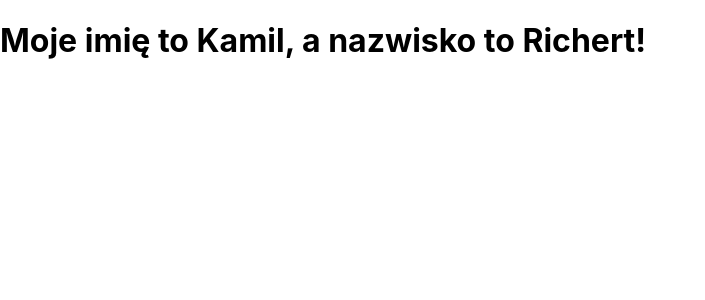
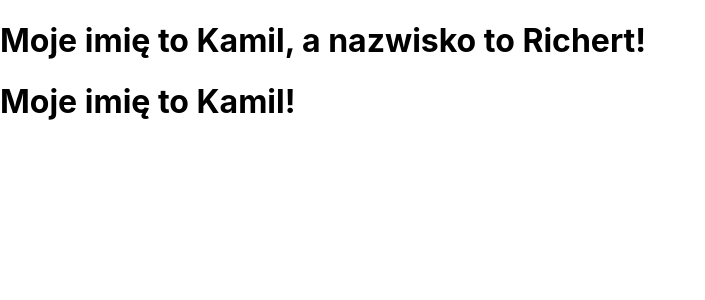
Before and after one commit to infoshareacademy/isareactaccenture, a React (Create React App) app in the folder react/my-app/: page / in a window 1280 px wide. Shown: the top 300 px of the page, without its empty margins (0-705 px from the left). Built offline with nearby package versions, Linux system fonts and the light colour scheme; the HTML template or start-up script is replaced by a standard one.

Commit message:
Added conditon in MyName

```diff
--- a/react/my-app/src/App.js
+++ b/react/my-app/src/App.js
@@ -2,7 +2,10 @@
 
 function App() {
     return (
-        <MyName name="Kamil" surname="Richert" />
+        <>
+            <MyName name="Kamil" surname="Richert" />
+            <MyName name="Kamil" />
+        </>
     );
 }
 
--- a/react/my-app/src/MyName.js
+++ b/react/my-app/src/MyName.js
@@ -1,5 +1,9 @@
 function MyName(props) {
-    return <h1>Moje imię to {props.name}, a nazwisko to {props.surname}!</h1>
+    if (props.surname) {
+        return <h1>Moje imię to {props.name}, a nazwisko to {props.surname}!</h1>
+    }
+
+    return <h1>Moje imię to {props.name}!</h1>
 }
 
 export default MyName;
```
